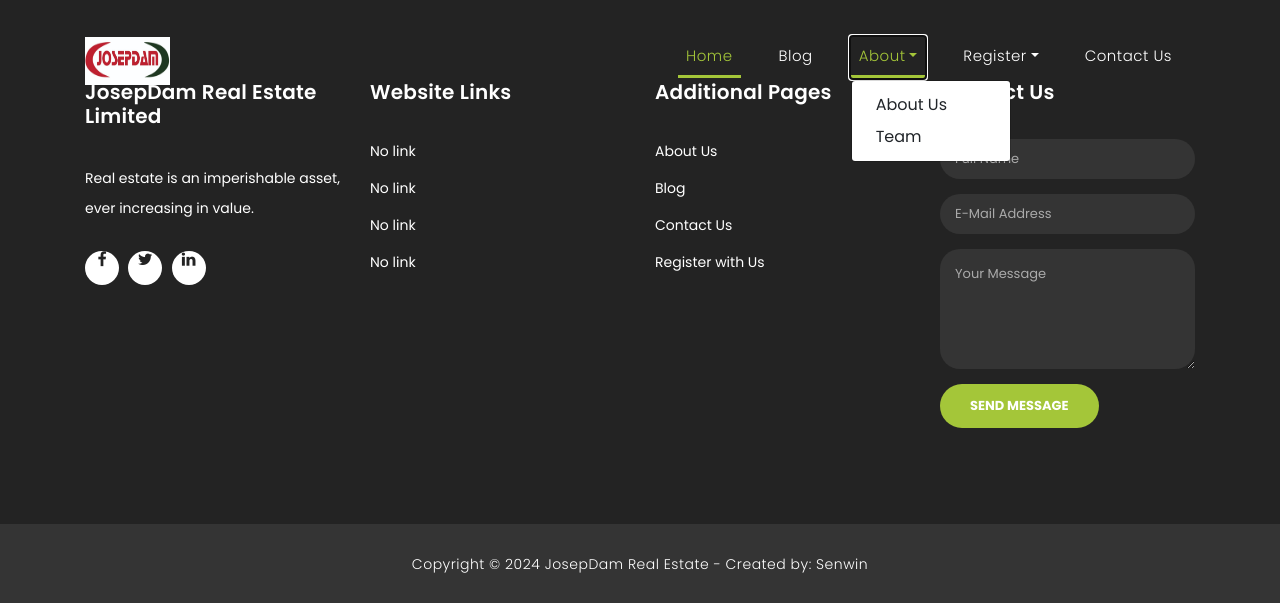
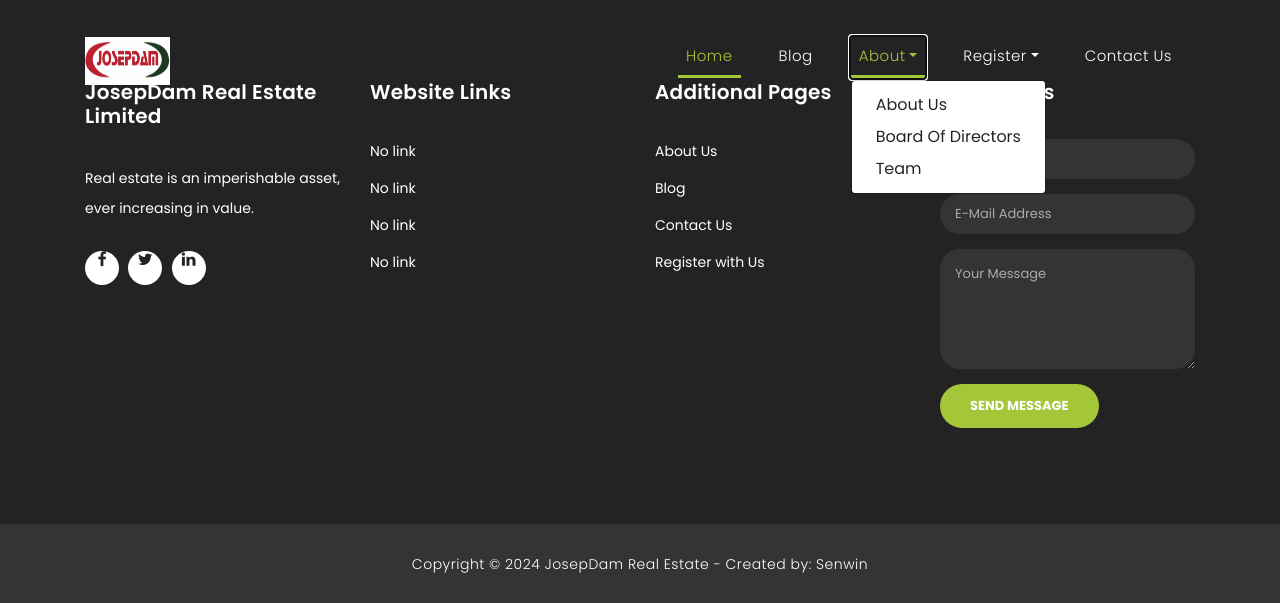
Before and after one commit to godwinumosen/josedamLit, a Django app: page /base/ in a window 1280 px wide, after a click on "About". Shown: the top 603 px of the page. Run offline with Django 5.2, Linux system fonts and the light colour scheme; some libraries are stand-ins or nearby versions.

```diff
--- a/templates/base.html
+++ b/templates/base.html
@@ -53,6 +53,7 @@
 
                 <div class="dropdown-menu">
                     <a class="dropdown-item" href="{% url 'about' %}">About Us</a>
+                    <a class="dropdown-item" href="">Board Of Directors</a>
                     <a class="dropdown-item" href="team.html">Team</a>
                 </div>
               </li>
```
Also changed, not shown: db.sqlite3.
